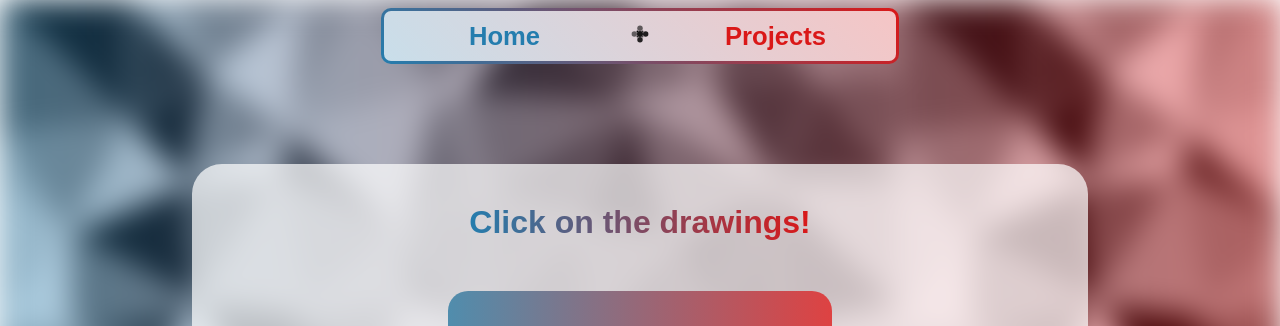
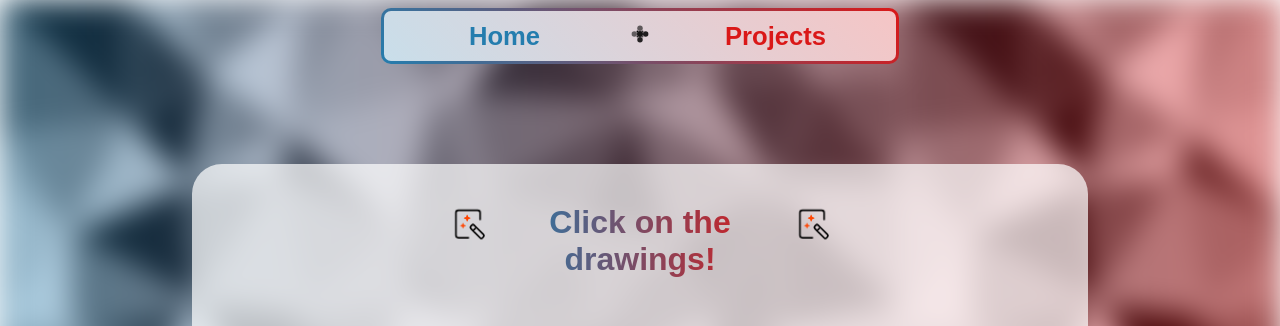
Before and after one commit to Roxxanar/PortofolioNextJs, a Next.js app: page /drawings in a window 1280 px wide. Shown: the top 326 px of the page. Built offline with nearby package versions, Linux system fonts and the light colour scheme; a web font is replaced by a local one.

Commit message:
changes2

```diff
--- a/src/app/drawings/drawings.module.css
+++ b/src/app/drawings/drawings.module.css
@@ -113,16 +113,22 @@ html {
   padding-top: 40px;
   position: relative;
   font-size: 2rem;
+  display: flex;
+ width: 30vw;
+ justify-content: center;
+ gap:20px;
+
 }
 
 .hoveronphoto p {
   margin: 0px;
   font-weight: 700;
-
+text-align: center;
   background: linear-gradient(to right, #247dae, #da1818);
 
   -webkit-background-clip: text;
   -webkit-text-fill-color: transparent;
+
 }
 
 /* From Uiverse.io by IWhat1 */
@@ -221,7 +227,16 @@ html {
   .hoveronphoto {
     padding-top: 30px;
     font-size: 1.7rem;
+    width: 40vw;
   }
+}
+
+@media (max-width: 800px) {
+
+   .analyze {
+
+    display: none;
+   }
 }
 
 @media (max-width: 500px) {
@@ -253,3 +268,114 @@ html {
     font-size: 1.5rem;
   }
 }
+
+
+
+
+/* From Uiverse.io by elijahgummer */
+.analyze svg path.stick {
+    transform: translate(0);
+    animation: stick 2s ease infinite;
+    /* Change wand color */
+  }
+
+  .analyze svg path.star_1 {
+    fill: #ff4500; /* OrangeRed color */
+    animation: sparkles 2s ease infinite, scaleStars 2s ease infinite,
+      colorChange 2s ease infinite;
+    animation-delay: 150ms;
+  }
+
+  .analyze svg path.star_2 {
+    fill: #00ff00; /* Lime color */
+    animation: sparkles 2s ease infinite, scaleStars 2s ease infinite,
+      colorChange 2s ease infinite;
+  }
+
+  .board {
+    animation: bounce 2s ease infinite;
+  }
+
+  @keyframes sparkles {
+    0% {
+      opacity: 1;
+    }
+    35% {
+      opacity: 1;
+    }
+    55% {
+      opacity: 0;
+    }
+    75% {
+      opacity: 1;
+    }
+    100% {
+      opacity: 1;
+    }
+  }
+
+  @keyframes stick {
+    0% {
+      transform: translate3d(0, 0, 0) rotate(0);
+    }
+    25% {
+      transform: translate3d(0, 0, 0) rotate(0);
+    }
+    50% {
+      transform: translate3d(3px, -2px, 0) rotate(8deg);
+    }
+    75% {
+      transform: translate3d(0, 0, 0) rotate(0);
+    }
+    100% {
+      transform: translate3d(0, 0, 0) rotate(0);
+    }
+  }
+
+  @keyframes scaleStars {
+    0% {
+      transform: scale(1);
+    }
+    50% {
+      transform: scale(0.9);
+    }
+    100% {
+      transform: scale(1);
+    }
+  }
+
+  @keyframes bounce {
+    0% {
+      transform: translateY(0);
+    }
+    25% {
+      transform: translateY(0);
+    }
+    50% {
+      transform: translateY(0);
+    }
+    75% {
+      transform: translateY(-1px);
+    }
+    100% {
+      transform: translateY(0);
+    }
+  }
+
+  @keyframes colorChange {
+    0% {
+      fill: #ff4500; /* OrangeRed */
+    }
+    25% {
+      fill: #ffd700; /* Gold */
+    }
+    50% {
+      fill: #00ff00; /* Lime */
+    }
+    75% {
+      fill: #1e90ff; /* DodgerBlue */
+    }
+    100% {
+      fill: #ff4500; /* OrangeRed */
+    }
+  }
--- a/src/app/drawings/page.tsx
+++ b/src/app/drawings/page.tsx
@@ -122,7 +122,76 @@ export default function Drawings() {
       <div className={styles.fundal} ref={fundalRef}>
 
       <div className={`${styles.hoveronphoto} ${squarePeg.className}`}>
+
+<div className={styles.analyze}>
+  <svg
+    xmlns="http://www.w3.org/2000/svg"
+    fill="none"
+    viewBox="0 0 24 24"
+    height="40"
+    width="40"
+  >
+    <rect height="20" width="20"></rect>
+    <path
+      stroke-linecap="round"
+      stroke-width="1"
+      stroke="black"
+      d="M19.25 9.25V5.25C19.25 4.42157 18.5784 3.75 17.75 3.75H6.25C5.42157 3.75 4.75 4.42157 4.75 5.25V18.75C4.75 19.5784 5.42157 20.25 6.25 20.25H12.25"
+      className={styles.board}
+    ></path>
+    <path
+      d="M9.18748 11.5066C9.12305 11.3324 8.87677 11.3324 8.81234 11.5066L8.49165 12.3732C8.47139 12.428 8.42823 12.4711 8.37348 12.4914L7.50681 12.8121C7.33269 12.8765 7.33269 13.1228 7.50681 13.1872L8.37348 13.5079C8.42823 13.5282 8.47139 13.5714 8.49165 13.6261L8.81234 14.4928C8.87677 14.6669 9.12305 14.6669 9.18748 14.4928L9.50818 13.6261C9.52844 13.5714 9.5716 13.5282 9.62634 13.5079L10.493 13.1872C10.6671 13.1228 10.6671 12.8765 10.493 12.8121L9.62634 12.4914C9.5716 12.4711 9.52844 12.428 9.50818 12.3732L9.18748 11.5066Z"
+      className={styles.star_2}
+    ></path>
+    <path
+      d="M11.7345 6.63394C11.654 6.41629 11.3461 6.41629 11.2656 6.63394L10.8647 7.71728C10.8394 7.78571 10.7855 7.83966 10.717 7.86498L9.6337 8.26585C9.41605 8.34639 9.41605 8.65424 9.6337 8.73478L10.717 9.13565C10.7855 9.16097 10.8394 9.21493 10.8647 9.28335L11.2656 10.3667C11.3461 10.5843 11.654 10.5843 11.7345 10.3667L12.1354 9.28335C12.1607 9.21493 12.2147 9.16097 12.2831 9.13565L13.3664 8.73478C13.5841 8.65424 13.5841 8.34639 13.3664 8.26585L12.2831 7.86498C12.2147 7.83966 12.1607 7.78571 12.1354 7.71728L11.7345 6.63394Z"
+      className={styles.star_1}
+    ></path>
+    <path
+      className={styles.stick}
+      stroke-linejoin="round"
+      stroke-width="1"
+      stroke="black"
+      d="M17 14L21.2929 18.2929C21.6834 18.6834 21.6834 19.3166 21.2929 19.7071L20.7071 20.2929C20.3166 20.6834 19.6834 20.6834 19.2929 20.2929L15 16M17 14L15.7071 12.7071C15.3166 12.3166 14.6834 12.3166 14.2929 12.7071L13.7071 13.2929C13.3166 13.6834 13.3166 14.3166 13.7071 14.7071L15 16M17 14L15 16"
+    ></path>
+  </svg>
+</div>
+
 {isSmallScreen ? <p>Click on the drawings!</p> : <p>Hover on the drawings!</p>}
+
+<div className={styles.analyze}>
+  <svg
+    xmlns="http://www.w3.org/2000/svg"
+    fill="none"
+    viewBox="0 0 24 24"
+    height="40"
+    width="40"
+  >
+    <rect height="20" width="20"></rect>
+    <path
+      stroke-linecap="round"
+      stroke-width="1"
+      stroke="black"
+      d="M19.25 9.25V5.25C19.25 4.42157 18.5784 3.75 17.75 3.75H6.25C5.42157 3.75 4.75 4.42157 4.75 5.25V18.75C4.75 19.5784 5.42157 20.25 6.25 20.25H12.25"
+      className={styles.board}
+    ></path>
+    <path
+      d="M9.18748 11.5066C9.12305 11.3324 8.87677 11.3324 8.81234 11.5066L8.49165 12.3732C8.47139 12.428 8.42823 12.4711 8.37348 12.4914L7.50681 12.8121C7.33269 12.8765 7.33269 13.1228 7.50681 13.1872L8.37348 13.5079C8.42823 13.5282 8.47139 13.5714 8.49165 13.6261L8.81234 14.4928C8.87677 14.6669 9.12305 14.6669 9.18748 14.4928L9.50818 13.6261C9.52844 13.5714 9.5716 13.5282 9.62634 13.5079L10.493 13.1872C10.6671 13.1228 10.6671 12.8765 10.493 12.8121L9.62634 12.4914C9.5716 12.4711 9.52844 12.428 9.50818 12.3732L9.18748 11.5066Z"
+      className={styles.star_2}
+    ></path>
+    <path
+      d="M11.7345 6.63394C11.654 6.41629 11.3461 6.41629 11.2656 6.63394L10.8647 7.71728C10.8394 7.78571 10.7855 7.83966 10.717 7.86498L9.6337 8.26585C9.41605 8.34639 9.41605 8.65424 9.6337 8.73478L10.717 9.13565C10.7855 9.16097 10.8394 9.21493 10.8647 9.28335L11.2656 10.3667C11.3461 10.5843 11.654 10.5843 11.7345 10.3667L12.1354 9.28335C12.1607 9.21493 12.2147 9.16097 12.2831 9.13565L13.3664 8.73478C13.5841 8.65424 13.5841 8.34639 13.3664 8.26585L12.2831 7.86498C12.2147 7.83966 12.1607 7.78571 12.1354 7.71728L11.7345 6.63394Z"
+      className={styles.star_1}
+    ></path>
+    <path
+      className={styles.stick}
+      stroke-linejoin="round"
+      stroke-width="1"
+      stroke="black"
+      d="M17 14L21.2929 18.2929C21.6834 18.6834 21.6834 19.3166 21.2929 19.7071L20.7071 20.2929C20.3166 20.6834 19.6834 20.6834 19.2929 20.2929L15 16M17 14L15.7071 12.7071C15.3166 12.3166 14.6834 12.3166 14.2929 12.7071L13.7071 13.2929C13.3166 13.6834 13.3166 14.3166 13.7071 14.7071L15 16M17 14L15 16"
+    ></path>
+  </svg>
+</div>
 </div>
 
 
--- a/src/app/programming/programming.module.css
+++ b/src/app/programming/programming.module.css
@@ -558,7 +558,7 @@ position: relative;
   }
 }
 
-@media (max-width: 600px) {
+@media (max-width: 1200px) {
 
 .text_tooltip {
 
```
Also changed, not shown: src/app/uiux/page.tsx (+7 -3 lines), src/app/uiux/uiux.module.css (+17 -11 lines).
